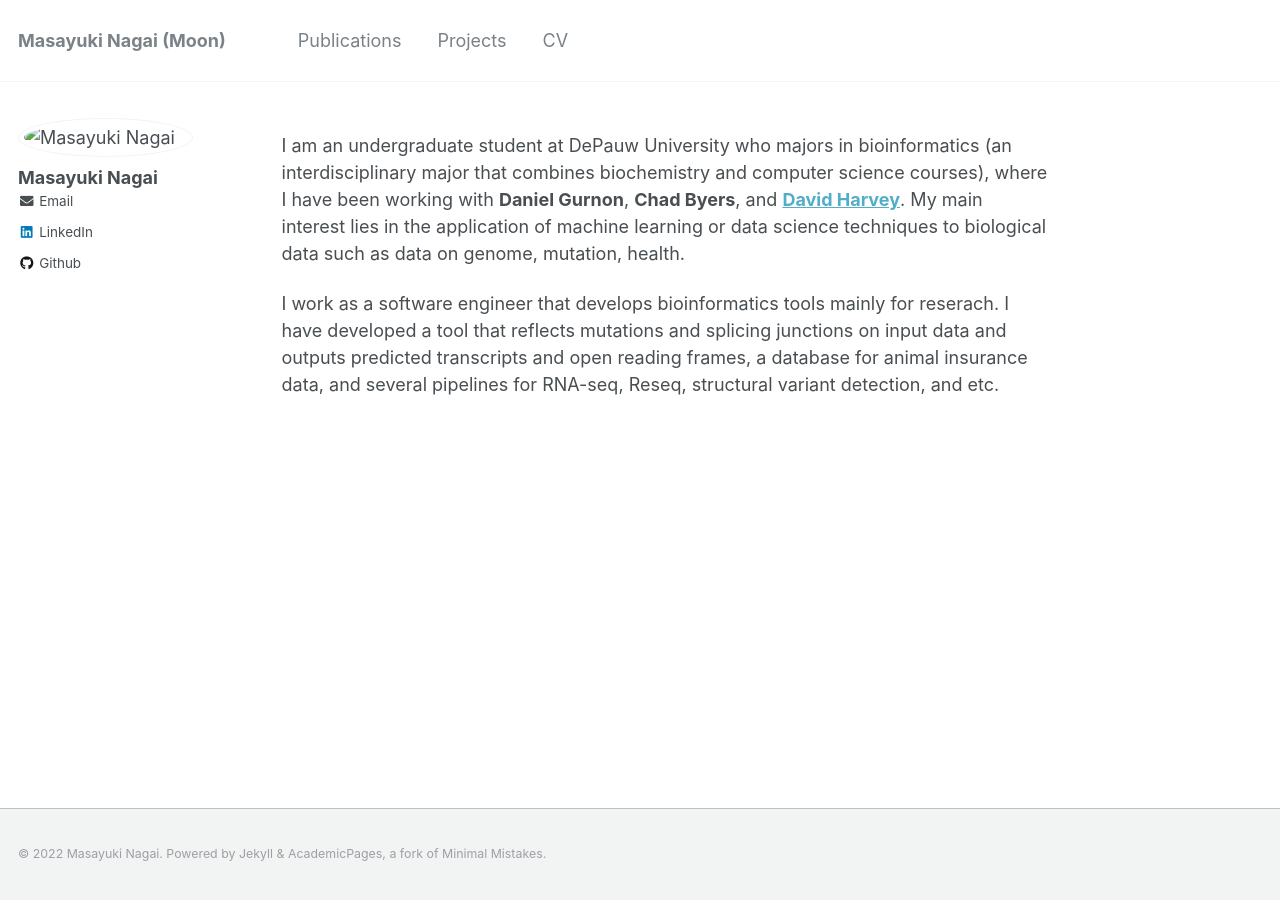
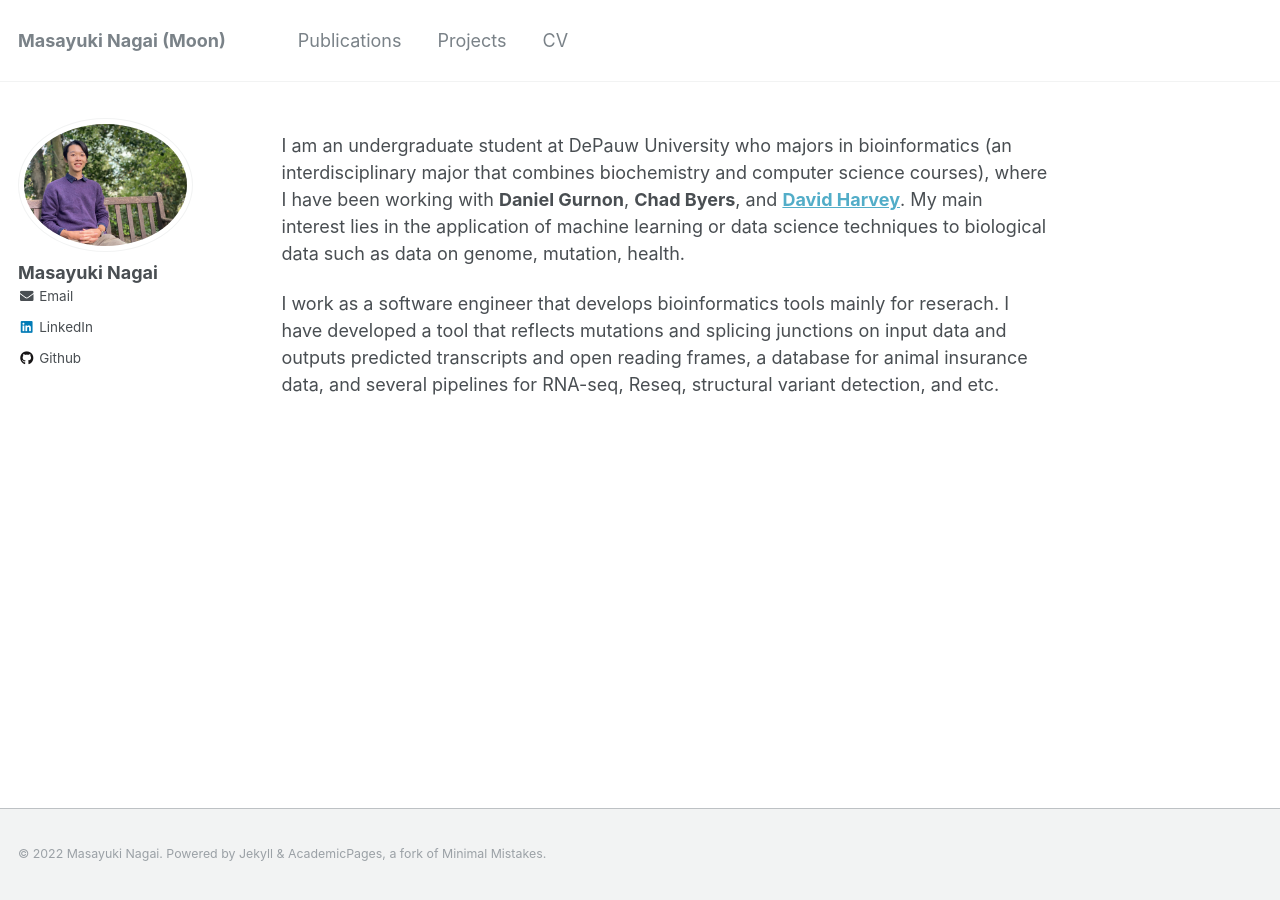
Before and after one commit to MasayukiNagai/MasayukiNagai.github.io, a Jekyll site: the page built from _pages/about.md, in a window 1280 px wide. Built offline with Jekyll 4.4.1, drawn with Linux system fonts in a browser that asks for light colours.

Commit message:
Update profile image

```diff
--- a/_config.yml
+++ b/_config.yml
@@ -81,7 +81,7 @@ analytics:
 # Site Author
 author:
   name             : "Masayuki Nagai"
-  avatar           : "images/profile_image.jpg"
+  avatar           : "profile_image.jpg"
   bio              : # "Your biography for the left-hand sidebar"
   location         : # "Location"
   employer         :
```
